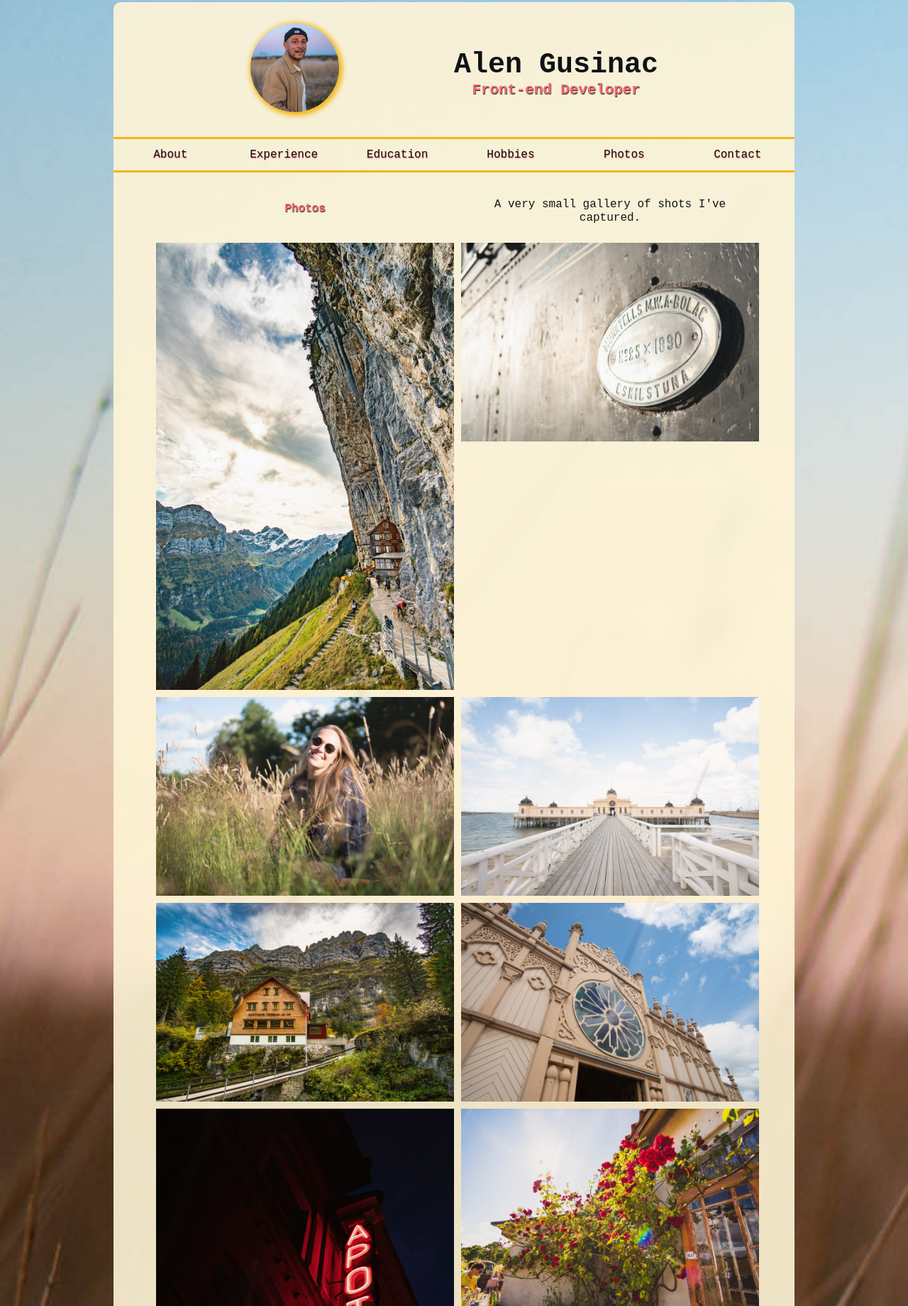
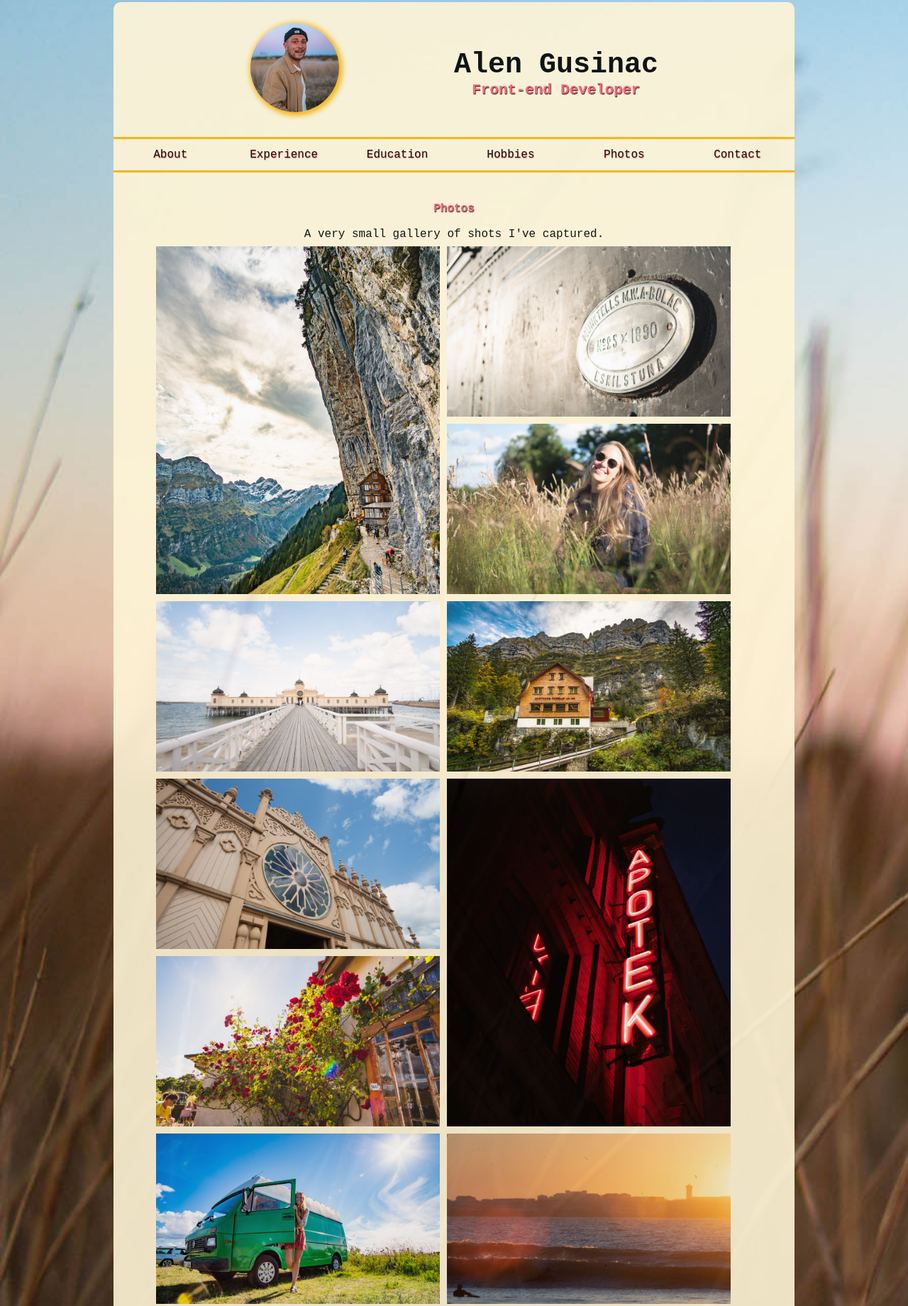
Before and after one commit to alengusinac/CV, a website built with Parcel: page photos.html in a window 1280 px wide. Shown: the part 17-1857 px from the top of the page at 71% size. Built offline with nearby package versions, Linux system fonts and the light colour scheme.

Commit message:
created tablet grid system

```diff
--- a/css/_tablet.scss
+++ b/css/_tablet.scss
@@ -9,13 +9,83 @@
     }
 
     .photo_grid {
+        width: 100%;
         display: grid;
-        grid-template-columns: 50% 50%;
+        grid-template-columns: 1fr 1fr;
+        grid-template-rows: 2rem 2rem repeat(9, 15rem);
         grid-gap: 10px;
     }
 
-    .photo_grid h4, .photo_grid p {
-        grid-row: ;
+    .photo_grid h4 {
+        grid-column: 1/ span 5;
+        grid-row: 1/span 1;
     }
 
+    .photo_grid p {
+        grid-column: 1/ span 5;
+        grid-row: 2/span 1;
+    }
+
+    .photo_grid img {
+        width: 100%;
+        height: 100%;
+        object-fit: cover;
+    }
+
+    .photo_grid img:nth-child(3) {
+        grid-column: 1 / span 1;
+        grid-row: 3 / span 2;
+    }
+    .photo_grid img:nth-child(4) {
+        grid-column: 2 / span 1;
+        grid-row: 3 / span 1;
+    }
+    .photo_grid img:nth-child(5) {
+        grid-column: 2 / span 1;
+        grid-row: 4 / span 1;
+    }
+    .photo_grid img:nth-child(6) {
+        grid-column: 1 / span 1;
+        grid-row: 5 / span 1;
+    }
+    .photo_grid img:nth-child(7) {
+        grid-column: 2 / span 1;
+        grid-row: 5 / span 1;
+    }
+    .photo_grid img:nth-child(8) {
+        grid-column: 1 / span 1;
+        grid-row: 6 / span 1;
+    }
+    .photo_grid img:nth-child(9) {
+        grid-column: 2 / span 1;
+        grid-row: 6 / span 2;
+    }
+    .photo_grid img:nth-child(10) {
+        grid-column: 1 / span 1;
+        grid-row: 7 / span 1;
+    }
+    .photo_grid img:nth-child(11) {
+        grid-column: 1 / span 1;
+        grid-row: 8 / span 1;
+    }
+    .photo_grid img:nth-child(12) {
+        grid-column: 2 / span 1;
+        grid-row: 8 / span 1;
+    }
+    .photo_grid img:nth-child(13) {
+        grid-column: 1 / span 1;
+        grid-row: 9 / span 1;
+    }
+    .photo_grid img:nth-child(14) {
+        grid-column: 2 / span 1;
+        grid-row: 11 / span 1;
+    }
+    .photo_grid img:nth-child(15) {
+        grid-column: 1 / span 1;
+        grid-row: 10 / span 2;
+    }
+    .photo_grid img:nth-child(16) {
+        grid-column: 2 / span 1;
+        grid-row: 9 / span 2;
+    }
 }
--- a/photos.html
+++ b/photos.html
@@ -51,8 +51,8 @@
         <h4>Photos</h4>
         <p>A very small gallery of shots I've captured.</p>
 
-          <img src="img/prints-61.jpg" alt="">
-          <img src="img/prints-5.jpg" alt="">
+          <img src="img/prints-61.jpg" alt="a guesthouse in the mountains of Switzerland.">
+          <img src="img/prints-5.jpg" alt="a logo of a train making company, Munktells, from 1890.">
           <img src="img/prints-8.jpg" alt="">
           <img src="img/prints-14.jpg" alt="">
           <img src="img/prints-58.jpg" alt="">
```
Also changed, not shown: css/style.css, 1 other file.
